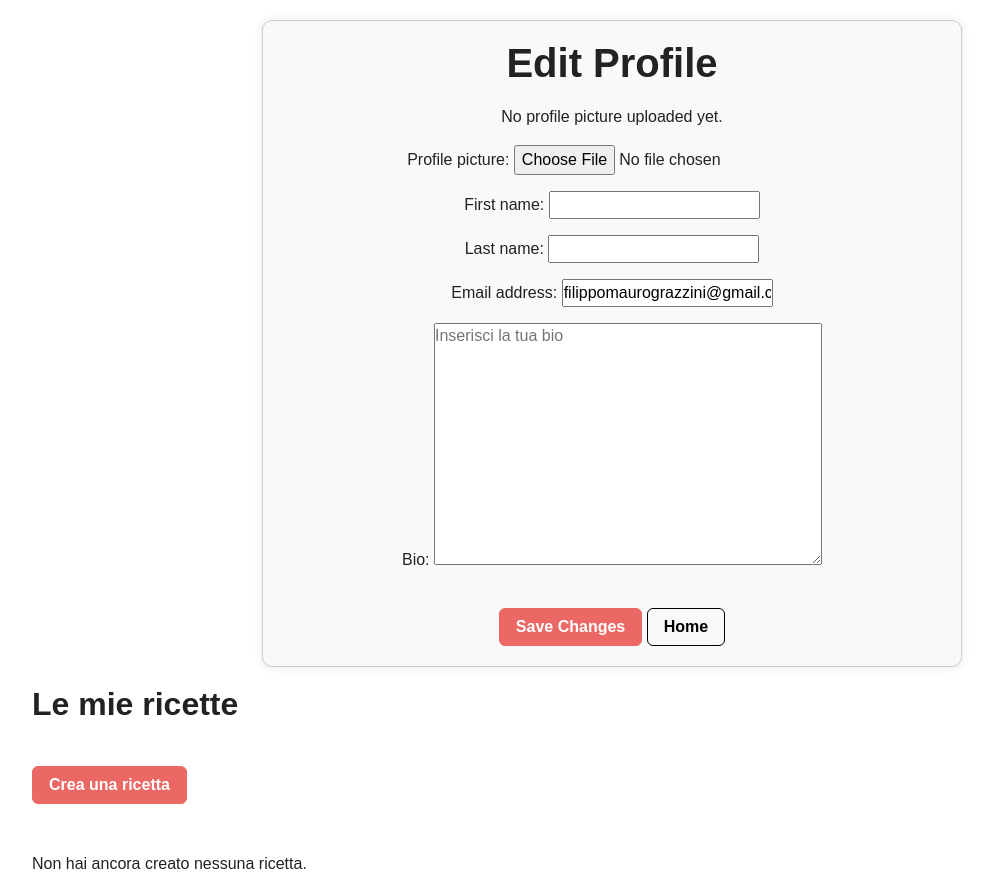
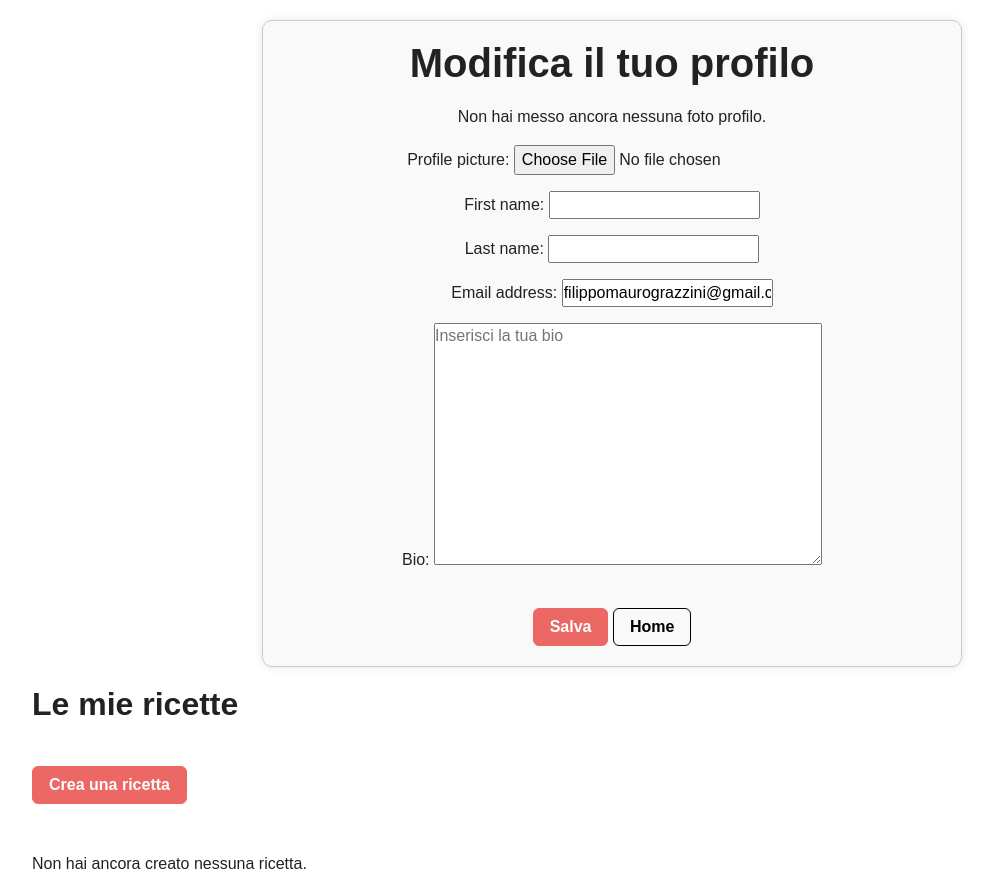
Before and after one commit to filograzzo/SitoBackEndProgettoPPM, a Django app: page /my-profile in a window 1280 px wide. Shown: the part 56-942 px from the top of the page, without its empty margins (28-1021 px from the left). Run offline with Django 4.2, Linux system fonts and the light colour scheme; a user stored in the database is signed in; data comes from the database, SQL or seed files in the repository; some web fonts are replaced.

Commit message:
Cambiato tutto tranne i form in italiano

```diff
--- a/prjPPM/django_project/pages/templates/pages/index.html
+++ b/prjPPM/django_project/pages/templates/pages/index.html
@@ -204,7 +204,7 @@
                     </li>
                     {% if user.is_authenticated and not request.GET.q and not request.GET.category %}
                     <li class="nav-item">
-                        <a class="nav-link" href="/my-likes">I miei mi piace</a>
+                        <a class="nav-link" href="/my-likes">I tuoi mi piace</a>
                     </li>
                     <li class="nav-item">
                         <a class="nav-link" href="/friends">Amici</a>
--- a/prjPPM/django_project/pages/templates/pages/my-likes.html
+++ b/prjPPM/django_project/pages/templates/pages/my-likes.html
@@ -122,7 +122,7 @@
     <div class="recipes-section" style="margin-bottom:20px; margin-top: 30px;">
         <div class="row mb-4 align-items-center justify-content-between">
         <div class="col">
-            <h2 class="mb-0">My likes</h2>
+            <h2 class="mb-0">I tuoi mi piace</h2>
         </div>
     </div>
         {% if liked_recipes %}
--- a/prjPPM/django_project/pages/templates/pages/my-profile.html
+++ b/prjPPM/django_project/pages/templates/pages/my-profile.html
@@ -117,7 +117,7 @@
 <main>
     <div class="profile-page">
         <div class="profile-form">
-            <h1>Edit Profile</h1>
+            <h1>Modifica il tuo profilo</h1>
             {% load static %}
 
             {% if request.user.profile_picture %}
@@ -125,7 +125,7 @@
                     <img id="current-profile-picture" class="profile-picture" src="{{ request.user.profile_picture.url }}" alt="Profile Picture">
                 </a>
             {% else %}
-                <p>No profile picture uploaded yet.</p>
+                <p>Non hai messo ancora nessuna foto profilo.</p>
             {% endif %}
 
             <div class="profile-class">
@@ -135,7 +135,7 @@
             <form method="POST" autocomplete="off" enctype="multipart/form-data">
                 {% csrf_token %}
                 {{ form.as_p }}
-                <input class="btn btn-primary" type="submit" value="Save Changes">
+                <input class="btn btn-primary" type="submit" value="Salva">
                 <a type="button" class="btn btn-light" href="/">Home</a>
             </form>
         </div>
@@ -167,7 +167,13 @@
                                         <p>{{ recipe.ingredients }}</p>
                                         <p><strong>Preparazione:</strong></p>
                                         <p>{{ recipe.preparation }}</p>
-
+                                        <div class="btn-group" role="group">
+                                            <a class="btn btn-primary" href="{% url 'edit_recipe' recipe.id %}">Modifica</a>
+                                            <form method="POST" action="{% url 'delete_recipe' recipe.id %}">
+                                                {% csrf_token %}
+                                                <input class="btn btn-danger" type="submit" value="Elimina" style="border-top-left-radius:0; border-bottom-left-radius:0;">
+                                            </form>
+                                        </div>
                                     </div>
                                 </div>
                             </div>
--- a/prjPPM/django_project/pages/templates/pages/recipe-creation.html
+++ b/prjPPM/django_project/pages/templates/pages/recipe-creation.html
@@ -142,7 +142,7 @@
                 </div>
                 {% csrf_token %}
                 {{ form.as_p }}
-                <input class="btn btn-primary" type="submit" value="Add recipe"/>
+                <input class="btn btn-primary" type="submit" value="Crea"/>
                 <a type="button" class="btn btn-light" href="/">Home</a>
             </form>
         </div>
```
Lines whose indentation alone changed are shown as unchanged.
